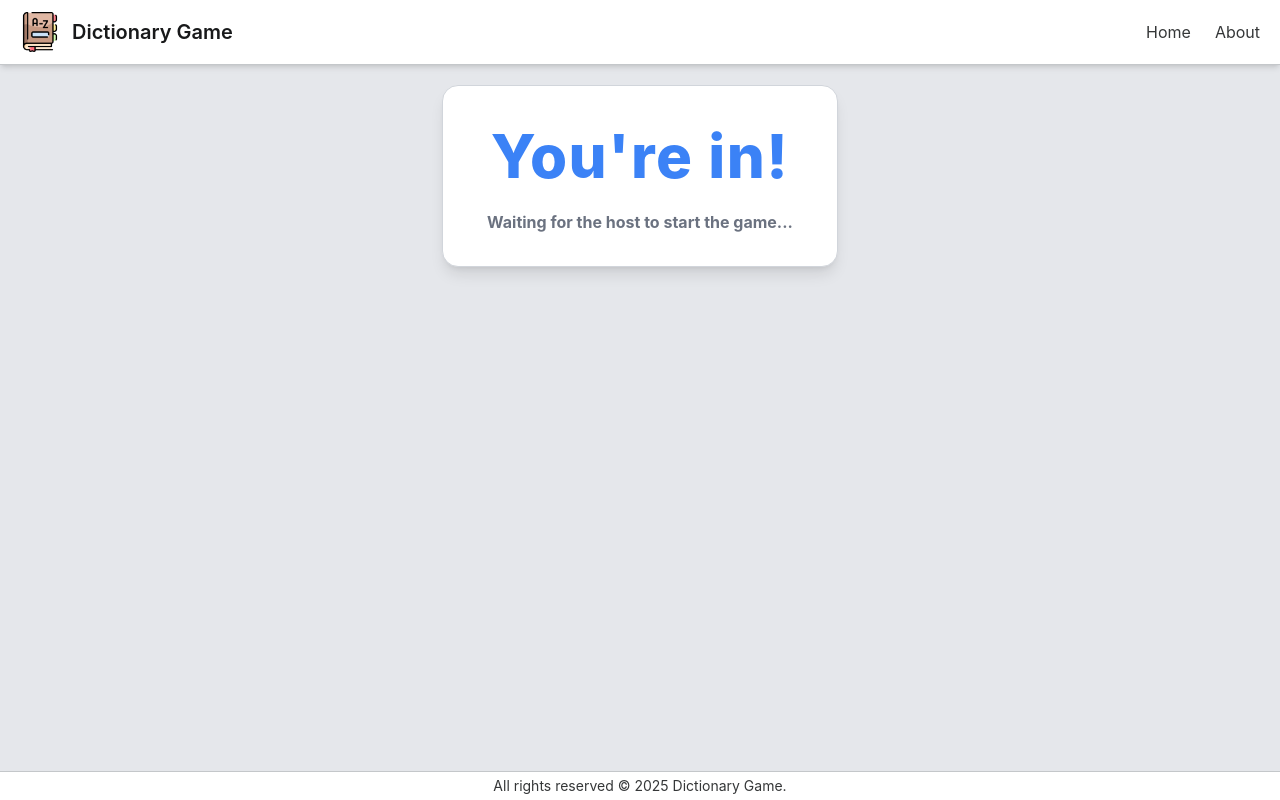
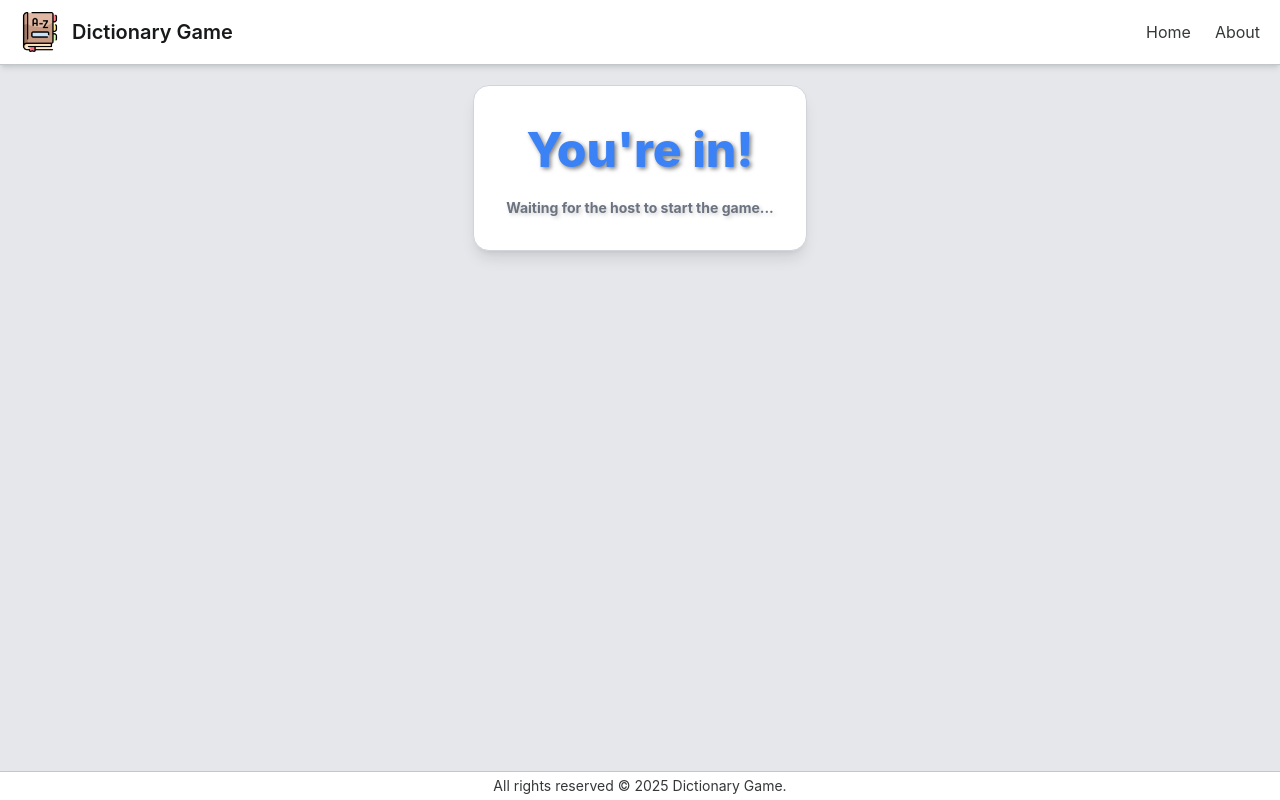
Before and after one commit to braeden512/dictionary-game, a React (Create React App) app in the folder frontend/: page /room/1/1 in a window 1280 px wide. Built offline with nearby package versions, Linux system fonts and the light colour scheme; no server answers.

Commit message:
Bug fixes and minor tweaks

```diff
--- a/frontend/src/pages/HostRoom.tsx
+++ b/frontend/src/pages/HostRoom.tsx
@@ -145,6 +145,7 @@ function HostRoom() {
         });
 
         return () => {
+            socket.emit('leave-room');
             socket.off('join-error');
             socket.off('game-started');
             socket.off('room-users');
@@ -157,6 +158,7 @@ function HostRoom() {
             socket.off('round-results');
             clearInterval(interval);
             window.removeEventListener('beforeunload', handleBeforeUnload);
+            socket.disconnect();
         };
     }, [id, navigate]);
 
--- a/frontend/src/pages/JoinRoom.tsx
+++ b/frontend/src/pages/JoinRoom.tsx
@@ -21,10 +21,15 @@ function JoinRoom() {
             body: JSON.stringify({ roomCode }),
         });
 
-        const data = await response.json();
+        await response.json();
 
         if (!response.ok) {
             return;
+        }
+
+        // reestablish connection if it was closed
+        if (!socket.connected) {
+            socket.connect();
         }
 
         // connect user to room socket
--- a/frontend/src/pages/roomStages/WaitingForGameStart.tsx
+++ b/frontend/src/pages/roomStages/WaitingForGameStart.tsx
@@ -1,10 +1,16 @@
 const WaitingForGameStart = () => (
   <div className="flex flex-col items-center justify-center">
     <div className="mt-5 bg-white border border-gray-300 rounded-2xl shadow-lg p-6 text-center max-w-md relative dark:bg-[#353738] dark:border-[#56585a]">
-      <div className="text-6xl font-extrabold tracking-wide text-blue-500 px-6 py-4 rounded-xl dark:text-blue-600">
+      <div
+        className="text-5xl font-extrabold text-blue-500 px-6 py-4 rounded-xl dark:text-blue-600"
+        style={{ textShadow: '2px 2px 4px rgba(0, 0, 0, 0.5)' }}
+      >
         You're in!
       </div>
-      <div className="text-md font-bold text-gray-500 px-2 py-2 rounded-xl dark:text-gray-200">
+      <div
+        className="text-sm font-bold text-gray-500 px-2 py-2 rounded-xl dark:text-gray-200"
+        style={{ textShadow: '2px 2px 4px rgba(0, 0, 0, 0.2)' }}
+      >
         Waiting for the host to start the game...
       </div>
     </div>
```
Also changed, not shown: 1 other file (tests, documents, lock files or other folders).
